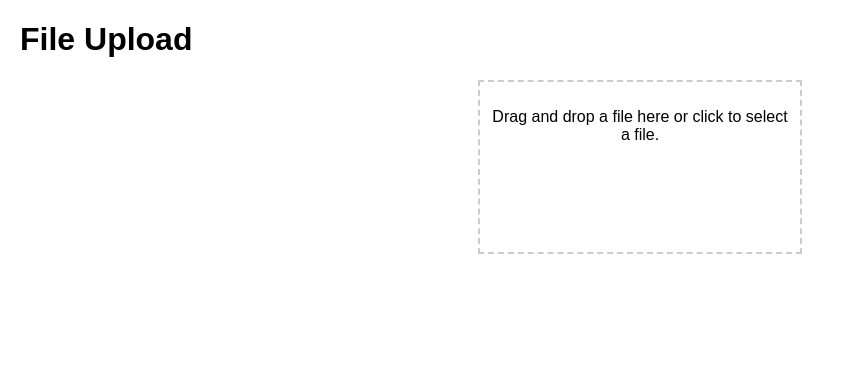
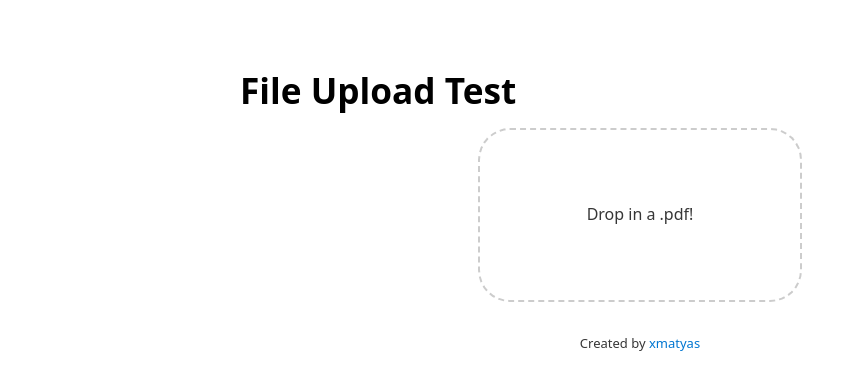
Before and after one commit to xmatyas/dipl, a Python web app: template flask/templates/base.html in a window 1280 px wide. Shown: the top 390 px of the page, without its empty margins (0-843 px from the left). Run offline with Jinja, Linux system fonts and the light colour scheme; the template is opened without the code that fills it, so the values that code supplies are empty.

Commit message:
touchups

```diff
--- a/flask/app.py
+++ b/flask/app.py
@@ -5,7 +5,7 @@
 app = Flask(__name__)
 
 UPLOAD_FOLDER = 'downloads'
-ALLOWED_EXTENSIONS = {'txt', 'pdf', 'png', 'jpg', 'jpeg', 'gif'}
+ALLOWED_EXTENSIONS = {'pdf'}
 
 app.config['UPLOAD_FOLDER'] = UPLOAD_FOLDER
 
--- /dev/null
+++ b/flask/static/css/style.css
@@ -0,0 +1,13 @@
+#drop_zone {
+  width: 300px;
+  height: 150px;
+  border: 2px dashed #ccc;
+  border-radius: 2rem;
+  text-align: center;
+  display: flex;
+  justify-content: center;
+  align-items: center;
+  padding: 10px;
+  margin: 10px auto;
+  cursor: pointer;
+}
--- a/flask/templates/base.html
+++ b/flask/templates/base.html
@@ -1,37 +1,52 @@
-<!-- templates/index_server_side.html -->
+<!-- templates/base.html -->
 <!DOCTYPE html>
 <html lang="en">
 <head>
-    <meta charset="UTF-8">
+    <meta charset="UTF-8" name="viewport" content="width=device-width, initial-scale=1.0">
     <title>File Upload</title>
-    <style>
-        body {
-            font-family: Arial, sans-serif;
-            margin: 20px;
+    <link rel="stylesheet" href="https://cdn.jsdelivr.net/npm/water.css@2/out/water.min.css">
+    <link rel="stylesheet" href="/static/css/style.css">
+</head>
+<body>
+    <br>
+    <header>
+        <h1>File Upload Test</h1>
+    </header>
+
+    <main>
+        <div class="form">
+            <div id="drop_zone" ondragover="handleDragOver(event)" ondragleave="handleDragLeave(event)"
+                ondrop="handleDrop(event)" onclick="triggerFileInput()">
+                <form action="/upload" method="post" enctype="multipart/form-data">
+                    <p>Drop in a .pdf!</p>
+                    <input type="file" name="file" id="fileInput" style="display: none;" onchange="this.form.submit()">
+                </form>
+            </div>
+        </div>
+    </main>
+    <p style="font-size: small; text-align: center; margin-top: 2rem;">Created by <a href="https://github.com/xmatyas"
+            target="_blank">xmatyas</a></p>
+    <script>
+        function handleDragOver(event) {
+            event.preventDefault();
+            document.getElementById('drop_zone').classList.add('dragover');
         }
 
-        #drop_zone {
-            width: 300px;
-            height: 150px;
-            border: 2px dashed #ccc;
-            text-align: center;
-            padding: 10px;
-            margin: 10px auto;
-            cursor: pointer;
+        function handleDragLeave(event) {
+            event.preventDefault();
+            document.getElementById('drop_zone').classList.remove('dragover');
         }
-    </style>
-</head>
-<body>
-    <h1>File Upload</h1>
 
-    <div id="drop_zone" onclick="triggerFileInput()">
-        <form action="/upload" method="post" enctype="multipart/form-data">
-            <p>Drag and drop a file here or click to select a file.</p>
-            <input type="file" name="file" id="fileInput" style="display: none;" onchange="this.form.submit()">
-        </form>
-    </div>
+        function handleDrop(event) {
+            event.preventDefault();
+            document.getElementById('drop_zone').classList.remove('dragover');
 
-    <script>
+            var fileInput = document.getElementById('fileInput');
+            var files = event.dataTransfer.files;
+
+            fileInput.files = files;
+            document.forms[0].submit();
+        }
         function triggerFileInput() {
             document.getElementById('fileInput').click();
         }
```
